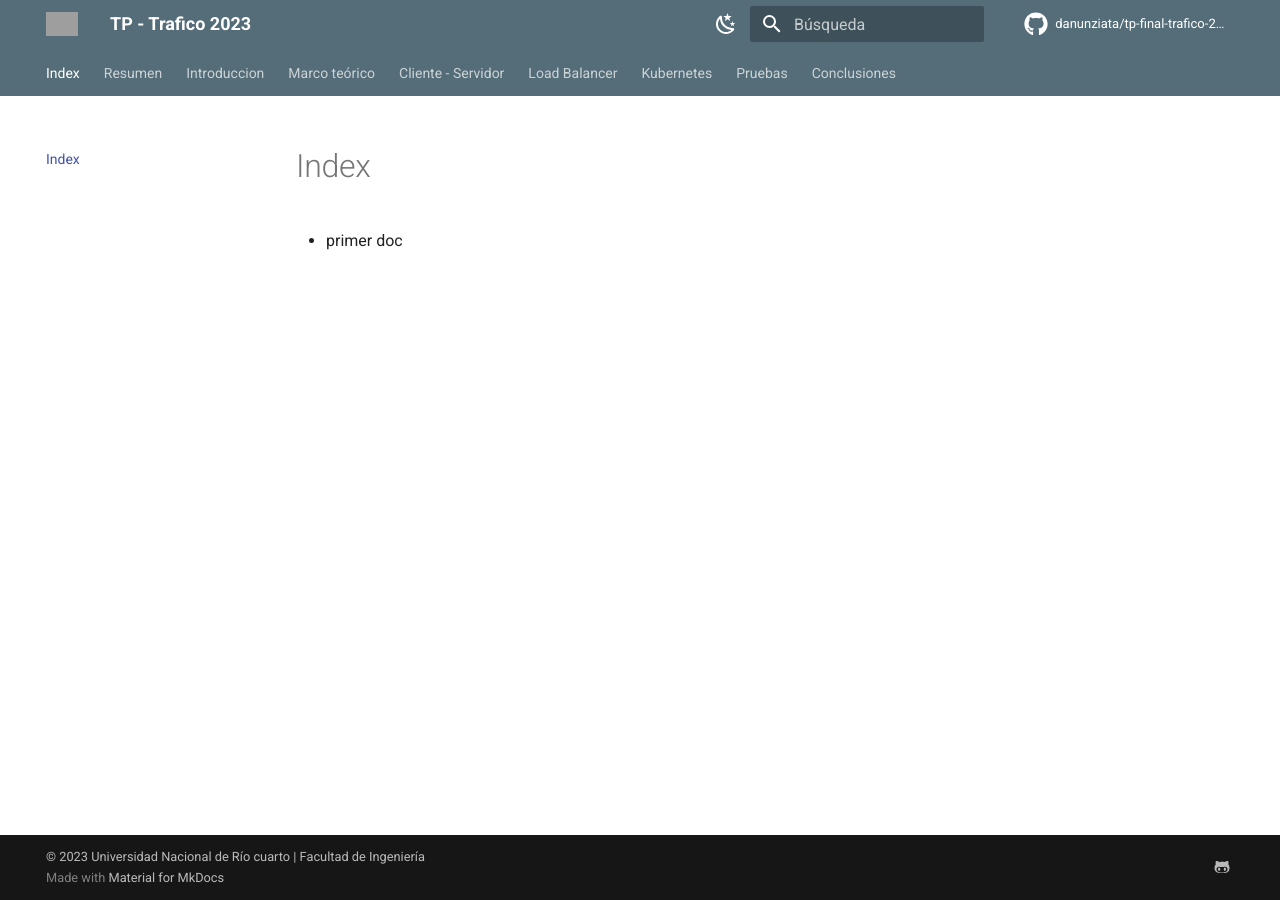
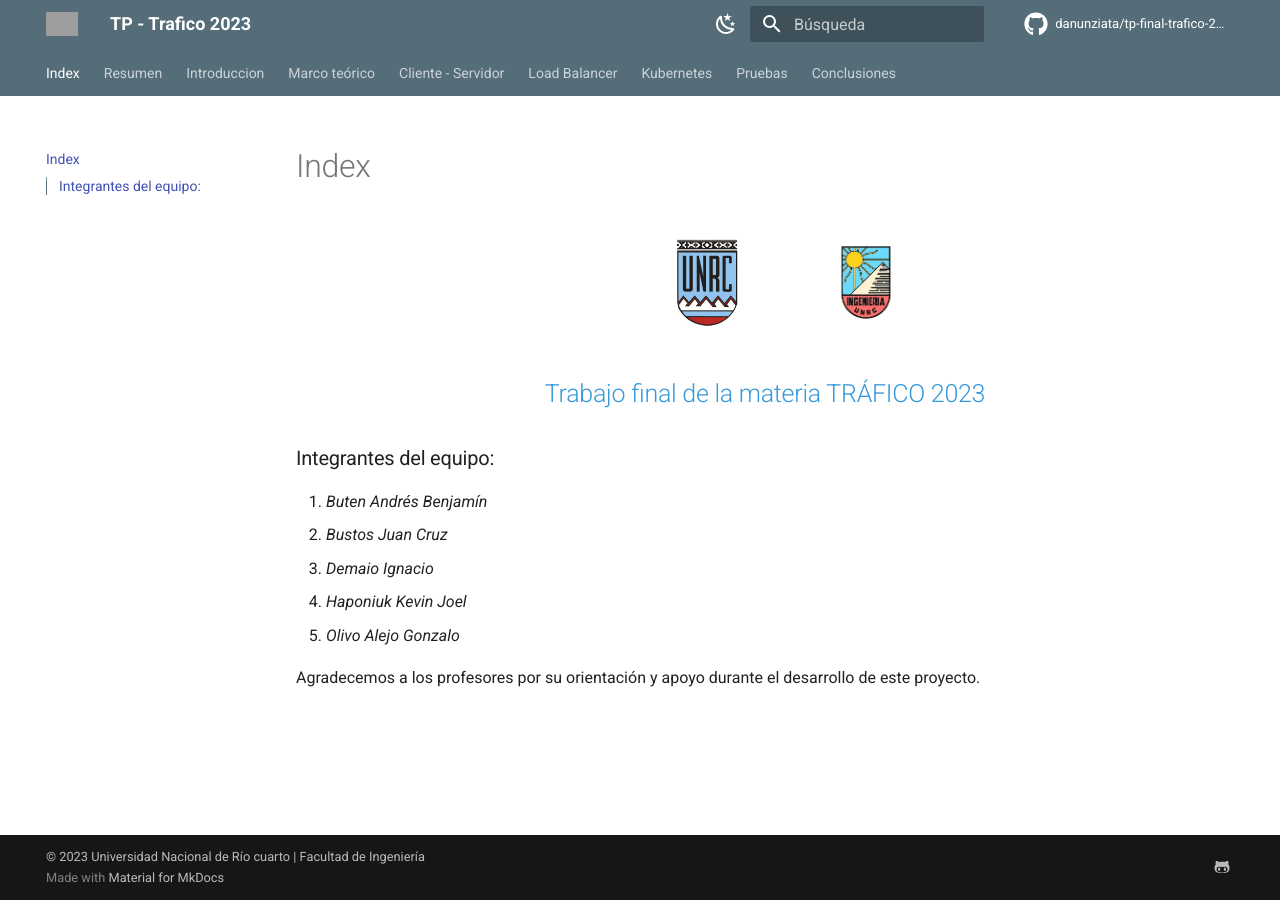
Before and after one commit to danunziata/tp-final-trafico-2023, an MkDocs documentation site: the page built from docs/index.md, in a window 1280 px wide. Built offline with MkDocs 1.6.1 and Material for MkDocs 9.7.7, drawn with Linux system fonts in a browser that asks for light colours; comment, search, counter and statistics services are not loaded; grey boxes are pictures that could not be loaded.

Commit message:
modifiqué el index y también 2 imágenes que son el logo de la unrc y de la facultad.

```diff
--- a/docs/index.md
+++ b/docs/index.md
@@ -1,3 +1,20 @@
 # Index
 
-- primer doc
+<div style="display:flex; justify-content:center; align-items:center;">
+    <img src="img/logounrc.png" alt="Logo UNRC" style="width:200px; margin-right:0px;">
+    <img src="img/logoing.png" alt="Logo ING" style="width:108px;">
+</div>
+
+<div style="text-align:center; color:#3498db;">
+    <h2>Trabajo final de la materia TRÁFICO 2023</h2>
+</div>
+
+### Integrantes del equipo:
+
+1. _Buten Andrés Benjamín_
+2. _Bustos Juan Cruz_
+3. _Demaio Ignacio_
+4. _Haponiuk Kevin Joel_
+5. _Olivo Alejo Gonzalo_
+
+Agradecemos a los profesores por su orientación y apoyo durante el desarrollo de este proyecto.
```
Also changed, not shown: docs/img/logoing.png (added), docs/img/logounrc.png (added).
